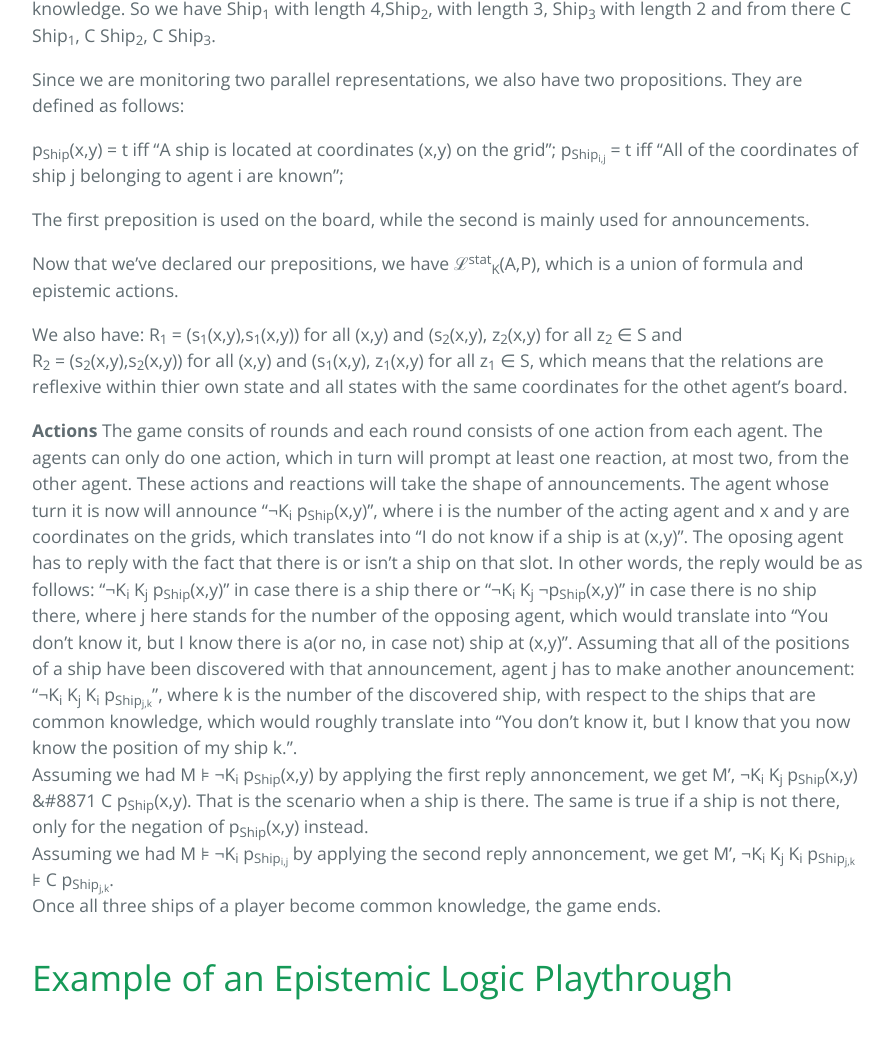
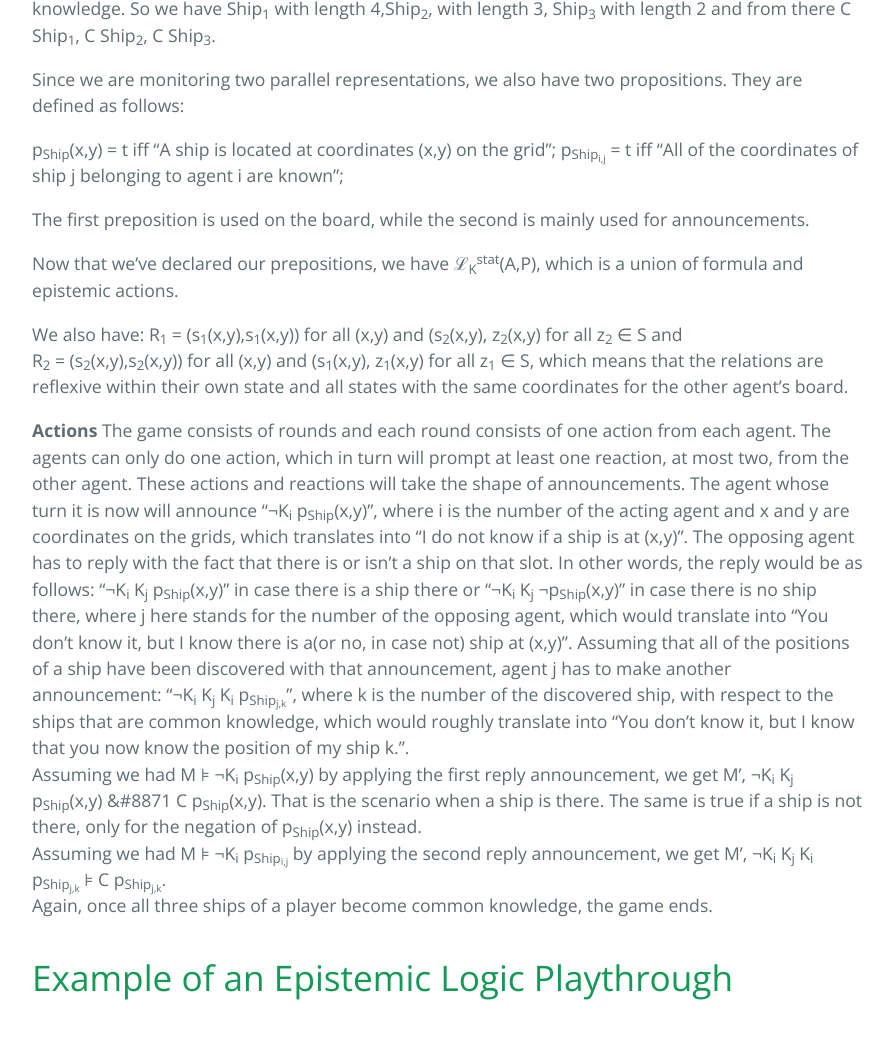
Before and after one commit to kaeru4343/LAMAS_2020Project, a Jekyll site: the page built from index.md, in a window 1280 px wide and 1400 px high, scrolled down 3482 px. Shown: the top 1039 px of the window, without its empty margins (192-1085 px from the left). Built offline with Jekyll 4.4.1, drawn with Linux system fonts in a browser that asks for light colours; some of the changed text lies outside the part shown.

Commit message:
Fixing typo

```diff
--- a/index.md
+++ b/index.md
@@ -56,7 +56,7 @@ As stated before, once the positions of all 3 ships of a player become common kn
 
 <b>Formalizing the logic system</b>
 
-Assume we have two agents, A<sub>1</sub> and A<sub>2</sub>, and a Kripke model M = <S,&#960,R<sub>1</sub>, R<sub>2</sub>>, where S is all of the possible states (s={s<sub>1</sub>,s<sub>2</sub>}, where s<sub>1</sub> is A<sub>1</sub>'s board and s<sub>2</sub> is A<sub>2</sub>'s board). The boards themselves can be broken down as follows: s<sub>n</sub>={s<sub>(A,1)</sub>,s<sub>(A,2)</sub>, ..., s<sub>(A,6)</sub>, s<sub>(B,1)</sub>, ..., s<sub>(G,6)</sub>}, where the x and y in s<sub>(x,y)</sub> represents the coordinates on the board.<br />
+Assume we have two agents, A<sub>1</sub> and A<sub>2</sub>, and a Kripke model M = <S,&#960;,R<sub>1</sub>, R<sub>2</sub>>, where S is all of the possible states (s={s<sub>1</sub>,s<sub>2</sub>}, where s<sub>1</sub> is A<sub>1</sub>'s board and s<sub>2</sub> is A<sub>2</sub>'s board). The boards themselves can be broken down as follows: s<sub>n</sub>={s<sub>(A,1)</sub>,s<sub>(A,2)</sub>, ..., s<sub>(A,6)</sub>, s<sub>(B,1)</sub>, ..., s<sub>(G,6)</sub>}, where the x and y in s<sub>(x,y)</sub> represents the coordinates on the board.<br />
 Furthermore, in this model, it is common knowledge that there are 3 ships. Their size is also common knowledge. So we have Ship<sub>1</sub> with length 4,Ship<sub>2</sub>, with length 3, Ship<sub>3</sub> with length 2 and from there C Ship<sub>1</sub>, C Ship<sub>2</sub>, C Ship<sub>3</sub>.<br />
 
 Since we are monitoring two parallel representations, we also have two propositions. They are defined as follows:
@@ -66,17 +66,17 @@ p<sub>Ship<sub>i,j</sub></sub> = t iff "All of the coordinates of ship j belongi
 
 The first preposition is used on the board, while the second is mainly used for announcements.
 
-Now that we've declared our prepositions, we have &#x2112;<sup>stat</sup><sub>K</sub>(A,P), which is a union of formula and epistemic actions.
+Now that we've declared our prepositions, we have &#x2112;<sub>K</sub><sup>stat</sup>(A,P), which is a union of formula and epistemic actions.
 
 We also have:
 R<sub>1</sub> = (s<sub>1</sub>(x,y),s<sub>1</sub>(x,y)) for all (x,y) and (s<sub>2</sub>(x,y), z<sub>2</sub>(x,y) for all z<sub>2</sub> &isin; S and<br />
-R<sub>2</sub>  = (s<sub>2</sub>(x,y),s<sub>2</sub>(x,y)) for all (x,y) and (s<sub>1</sub>(x,y), z<sub>1</sub>(x,y) for all z<sub>1</sub> &isin; S, which means that the relations are reflexive within thier own state and all states with the same coordinates for the othet agent's board.
+R<sub>2</sub>  = (s<sub>2</sub>(x,y),s<sub>2</sub>(x,y)) for all (x,y) and (s<sub>1</sub>(x,y), z<sub>1</sub>(x,y) for all z<sub>1</sub> &isin; S, which means that the relations are reflexive within their own state and all states with the same coordinates for the other agent's board.
 
 <b>Actions</b>
-The game consits of rounds and each round consists of one action from each agent. The agents can only do one action, which in turn will prompt at least one reaction, at most two, from the other agent. These actions and reactions will take the shape of announcements. The agent whose turn it is now will announce "&not;K<sub>i</sub> p<sub>Ship</sub>(x,y)", where i is the number of the acting agent and x and y are coordinates on the grids, which translates into "I do not know if a ship is at (x,y)". The oposing agent has to reply with the fact that there is or isn't a ship on that slot. In other words, the reply would be as follows: "&not;K<sub>i</sub> K<sub>j</sub> p<sub>Ship</sub>(x,y)" in case there is a ship there or "&not;K<sub>i</sub> K<sub>j</sub> &not;p<sub>Ship</sub>(x,y)" in case there is no ship there, where j here stands for the number of the opposing agent, which would translate into "You don't know it, but I know there is a(or no, in case not) ship at (x,y)". Assuming that all of the positions of a ship have been discovered with that announcement, agent j has to make another anouncement:  "&not;K<sub>i</sub> K<sub>j</sub> K<sub>i</sub> p<sub>Ship<sub>j,k</sub></sub>", where k is the number of the discovered ship, with respect to the ships that are common knowledge, which would roughly translate into "You don't know it, but I know that you now know the position of my ship k.".<br />
-Assuming we had M &#8871; &not;K<sub>i</sub> p<sub>Ship</sub>(x,y) by applying the first reply annoncement, we get M', &not;K<sub>i</sub> K<sub>j</sub> p<sub>Ship</sub>(x,y) &#8871 C p<sub>Ship</sub>(x,y). That is the scenario when a ship is there. The same is true if a ship is not there, only for the negation of p<sub>Ship</sub>(x,y) instead.<br />
-Assuming we had M &#8871; &not;K<sub>i</sub> p<sub>Ship<sub>i,j</sub></sub> by applying the second reply annoncement, we get M', &not;K<sub>i</sub> K<sub>j</sub> K<sub>i</sub> p<sub>Ship<sub>j,k</sub></sub> &#8871; C p<sub>Ship<sub>j,k</sub></sub>. <br />
-Once all three ships of a player become common knowledge, the game ends.
+The game consists of rounds and each round consists of one action from each agent. The agents can only do one action, which in turn will prompt at least one reaction, at most two, from the other agent. These actions and reactions will take the shape of announcements. The agent whose turn it is now will announce "&not;K<sub>i</sub> p<sub>Ship</sub>(x,y)", where i is the number of the acting agent and x and y are coordinates on the grids, which translates into "I do not know if a ship is at (x,y)". The opposing agent has to reply with the fact that there is or isn't a ship on that slot. In other words, the reply would be as follows: "&not;K<sub>i</sub> K<sub>j</sub> p<sub>Ship</sub>(x,y)" in case there is a ship there or "&not;K<sub>i</sub> K<sub>j</sub> &not;p<sub>Ship</sub>(x,y)" in case there is no ship there, where j here stands for the number of the opposing agent, which would translate into "You don't know it, but I know there is a(or no, in case not) ship at (x,y)". Assuming that all of the positions of a ship have been discovered with that announcement, agent j has to make another announcement:  "&not;K<sub>i</sub> K<sub>j</sub> K<sub>i</sub> p<sub>Ship<sub>j,k</sub></sub>", where k is the number of the discovered ship, with respect to the ships that are common knowledge, which would roughly translate into "You don't know it, but I know that you now know the position of my ship k.".<br />
+Assuming we had M &#8871; &not;K<sub>i</sub> p<sub>Ship</sub>(x,y) by applying the first reply announcement, we get M', &not;K<sub>i</sub> K<sub>j</sub> p<sub>Ship</sub>(x,y) &#8871 C p<sub>Ship</sub>(x,y). That is the scenario when a ship is there. The same is true if a ship is not there, only for the negation of p<sub>Ship</sub>(x,y) instead.<br />
+Assuming we had M &#8871; &not;K<sub>i</sub> p<sub>Ship<sub>i,j</sub></sub> by applying the second reply announcement, we get M', &not;K<sub>i</sub> K<sub>j</sub> K<sub>i</sub> p<sub>Ship<sub>j,k</sub></sub> &#8871; C p<sub>Ship<sub>j,k</sub></sub>. <br />
+Again, once all three ships of a player become common knowledge, the game ends.
 
 # Example of an Epistemic Logic Playthrough
 
```
